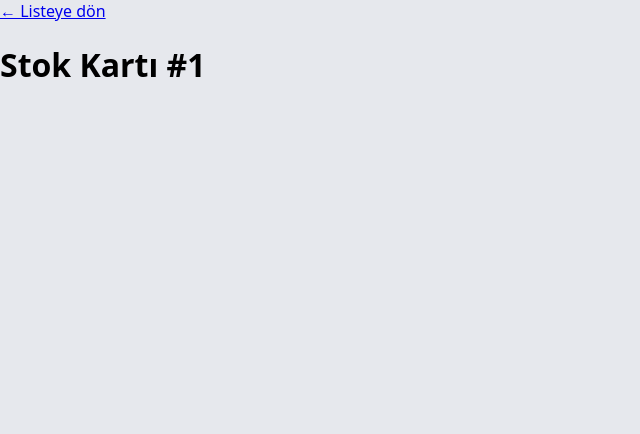
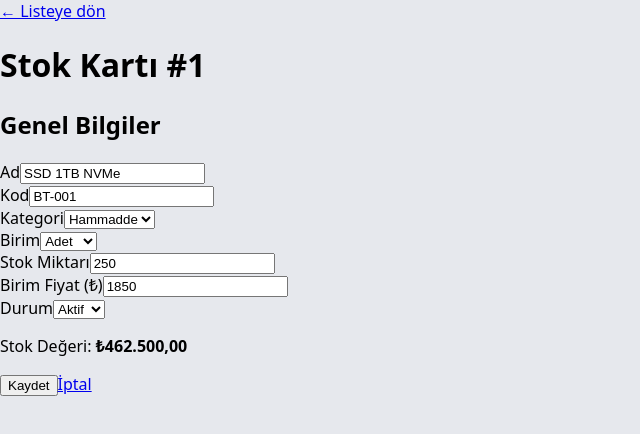
Before and after one commit to EniseAslan/Stok_Karti_Yonetim_Mod-l-, a React (Vite) app in the folder stok-karti/: page /stok-karti/1 in a window 1280 px wide. Shown: the top 434 px of the page, without its empty margins (0-640 px from the left). Built offline with nearby package versions, Linux system fonts and the light colour scheme; data requests are answered from the project's data file.

Commit message:
feat: add Formik card form with create/edit, Yup validation and derived stock value

```diff
--- a/stok-karti/src/api/stokKarti.api.ts
+++ b/stok-karti/src/api/stokKarti.api.ts
@@ -1,4 +1,4 @@
-import type { StokKarti } from '../types/stokKarti.types';
+import type { StokKarti,StokKartiForm } from '../types/stokKarti.types';
 
 const BASE_URL = 'http://localhost:3001';
 
@@ -18,3 +18,38 @@ export async function deleteStokKarti(id: number): Promise<void> {
     throw new Error(`Server error: ${res.status}`);
   }
 }
+
+export async function getStokKarti(id: number): Promise<StokKarti> {
+  const res = await fetch(`${BASE_URL}/stokKartlari/${id}`);
+  if (!res.ok) {
+    throw new Error(`Server error: ${res.status}`);
+  }
+  return res.json();
+}
+
+export async function createStokKarti(data: StokKartiForm): Promise<StokKarti> {
+  const res = await fetch(`${BASE_URL}/stokKartlari`, {
+    method: 'POST',
+    headers: { 'Content-Type': 'application/json' },
+    body: JSON.stringify(data),
+  });
+  if (!res.ok) {
+    throw new Error(`Server error: ${res.status}`);
+  }
+  return res.json();
+}
+
+export async function updateStokKarti(
+  id: number,
+  data: StokKartiForm,
+): Promise<StokKarti> {
+  const res = await fetch(`${BASE_URL}/stokKartlari/${id}`, {
+    method: 'PUT',
+    headers: { 'Content-Type': 'application/json' },
+    body: JSON.stringify(data),
+  });
+  if (!res.ok) {
+    throw new Error(`Server error: ${res.status}`);
+  }
+  return res.json();
+}
--- a/stok-karti/src/features/stokKarti/card/GenelBilgiler.tsx
+++ b/stok-karti/src/features/stokKarti/card/GenelBilgiler.tsx
@@ -0,0 +1,140 @@
+import type { FormikProps } from "formik";
+import type { FocusEvent } from "react";
+import {
+  BIRIM_OPTIONS,
+  DURUM_OPTIONS,
+  KATEGORI_OPTIONS,
+  type StokKartiForm,
+} from "../../../types/stokKarti.types";
+
+interface GenelBilgilerProps {
+  formik: FormikProps<StokKartiForm>;
+  stokDegeri: number;
+}
+const selectOnFocus = (e: FocusEvent<HTMLInputElement>) => e.target.select();
+
+function GenelBilgiler({ formik, stokDegeri }: GenelBilgilerProps) {
+  return (
+    <section>
+      <h2>Genel Bilgiler</h2>
+
+      <div>
+        <label htmlFor="ad">Ad</label>
+        <input
+          id="ad"
+          name="ad"
+          type="text"
+          value={formik.values.ad}
+          onChange={formik.handleChange}
+          onBlur={formik.handleBlur}
+        />
+        {formik.touched.ad && formik.errors.ad && <p>{formik.errors.ad}</p>}
+      </div>
+
+      <div>
+        <label htmlFor="kod">Kod</label>
+        <input
+          id="kod"
+          name="kod"
+          type="text"
+          value={formik.values.kod}
+          onChange={formik.handleChange}
+        />
+      </div>
+
+      <div>
+        <label htmlFor="kategori">Kategori</label>
+        <select
+          id="kategori"
+          name="kategori"
+          value={formik.values.kategori}
+          onChange={formik.handleChange}
+        >
+          {KATEGORI_OPTIONS.map((o) => (
+            <option key={o.value} value={o.value}>
+              {o.label}
+            </option>
+          ))}
+        </select>
+      </div>
+
+      <div>
+        <label htmlFor="birim">Birim</label>
+        <select
+          id="birim"
+          name="birim"
+          value={formik.values.birim}
+          onChange={formik.handleChange}
+        >
+          {BIRIM_OPTIONS.map((o) => (
+            <option key={o.value} value={o.value}>
+              {o.label}
+            </option>
+          ))}
+        </select>
+      </div>
+
+      <div>
+        <label htmlFor="stokMiktari">Stok Miktarı</label>
+        <input
+          id="stokMiktari"
+          name="stokMiktari"
+          type="number"
+          step="any"
+          value={formik.values.stokMiktari}
+          onChange={formik.handleChange}
+          onBlur={formik.handleBlur}
+          onFocus={selectOnFocus}
+        />
+        {formik.touched.stokMiktari && formik.errors.stokMiktari && (
+          <p>{formik.errors.stokMiktari}</p>
+        )}
+      </div>
+
+      <div>
+        <label htmlFor="birimFiyat">Birim Fiyat (₺)</label>
+        <input
+          id="birimFiyat"
+          name="birimFiyat"
+          type="number"
+          step="any"
+          value={formik.values.birimFiyat}
+          onChange={formik.handleChange}
+          onBlur={formik.handleBlur}
+          onFocus={selectOnFocus}
+        />
+        {formik.touched.birimFiyat && formik.errors.birimFiyat && (
+          <p>{formik.errors.birimFiyat}</p>
+        )}
+      </div>
+
+      <div>
+        <label htmlFor="durum">Durum</label>
+        <select
+          id="durum"
+          name="durum"
+          value={formik.values.durum}
+          onChange={formik.handleChange}
+        >
+          {DURUM_OPTIONS.map((o) => (
+            <option key={o.value} value={o.value}>
+              {o.label}
+            </option>
+          ))}
+        </select>
+      </div>
+
+      <p>
+        Stok Değeri:{" "}
+        <strong>
+          {stokDegeri.toLocaleString("tr-TR", {
+            style: "currency",
+            currency: "TRY",
+          })}
+        </strong>
+      </p>
+    </section>
+  );
+}
+
+export default GenelBilgiler;
--- a/stok-karti/src/features/stokKarti/card/StokKartiCard.tsx
+++ b/stok-karti/src/features/stokKarti/card/StokKartiCard.tsx
@@ -1,13 +1,116 @@
-import { Link, useParams } from 'react-router-dom';
+import { useEffect, useMemo, useState } from 'react';
+import { Link, useNavigate, useParams } from 'react-router-dom';
+import { useFormik } from 'formik';
+import * as Yup from 'yup';
+import {
+  createStokKarti,
+  getStokKarti,
+  updateStokKarti,
+} from '../../../api/stokKarti.api';
+import {
+  Birim,
+  Durum,
+  Kategori,
+  type StokKartiForm,
+} from '../../../types/stokKarti.types';
+import GenelBilgiler from './GenelBilgiler';
+
+const validationSchema = Yup.object({
+  ad: Yup.string().trim().required('Ad zorunludur'),
+  stokMiktari: Yup.number()
+    .typeError('Stok miktarı bir sayı olmalıdır')
+    .min(0, 'Stok miktarı 0 veya daha büyük olmalıdır')
+    .required('Stok miktarı zorunludur'),
+  birimFiyat: Yup.number()
+    .typeError('Birim fiyat bir sayı olmalıdır')
+    .min(0, 'Birim fiyat 0 veya daha büyük olmalıdır')
+    .required('Birim fiyat zorunludur'),
+});
+
+const EMPTY_FORM: StokKartiForm = {
+  ad: '',
+  kod: '',
+  kategori: Kategori.Hammadde,
+  birim: Birim.Adet,
+  stokMiktari: 0,
+  birimFiyat: 0,
+  durum: Durum.Aktif,
+  depoId: 0,
+  depoAdi: '',
+};
 
 function StokKartiCard() {
   const { id } = useParams();
   const isNew = id === undefined;
+  const navigate = useNavigate();
+
+  const [loading, setLoading] = useState<boolean>(!isNew);
+  const [error, setError] = useState<string | null>(null);
+
+  const formik = useFormik<StokKartiForm>({
+    initialValues: EMPTY_FORM,
+    validationSchema,
+    onSubmit: async (values) => {
+      try {
+        if (isNew) {
+          await createStokKarti(values);
+        } else {
+          await updateStokKarti(Number(id), values);
+        }
+        navigate('/stok-karti');
+      } catch {
+        window.alert('Kayıt başarısız oldu.');
+      }
+    },
+  });
+
+  const { setValues } = formik;
+
+  useEffect(() => {
+    if (isNew) return;
+
+    const load = async () => {
+      try {
+        const data = await getStokKarti(Number(id));
+        setValues(data);
+      } catch (err) {
+        setError(err instanceof Error ? err.message : 'Bilinmeyen hata');
+      } finally {
+        setLoading(false);
+      }
+    };
+    load();
+  }, [id, isNew, setValues]);
+
+
+  const stokDegeri = useMemo(
+    () => formik.values.stokMiktari * formik.values.birimFiyat,
+    [formik.values.stokMiktari, formik.values.birimFiyat],
+  );
+
+  if (loading) return <p>Yükleniyor…</p>;
+  if (error) {
+    return (
+      <div>
+        <p>Hata: {error}</p>
+        <Link to="/stok-karti">← Listeye dön</Link>
+      </div>
+    );
+  }
 
   return (
     <div>
       <Link to="/stok-karti">← Listeye dön</Link>
       <h1>{isNew ? 'Yeni Stok Kartı' : `Stok Kartı #${id}`}</h1>
+
+      <form onSubmit={formik.handleSubmit}>
+        <GenelBilgiler formik={formik} stokDegeri={stokDegeri} />
+
+        <button type="submit" disabled={formik.isSubmitting}>
+          Kaydet
+        </button>
+        <Link to="/stok-karti">İptal</Link>
+      </form>
     </div>
   );
 }
```
